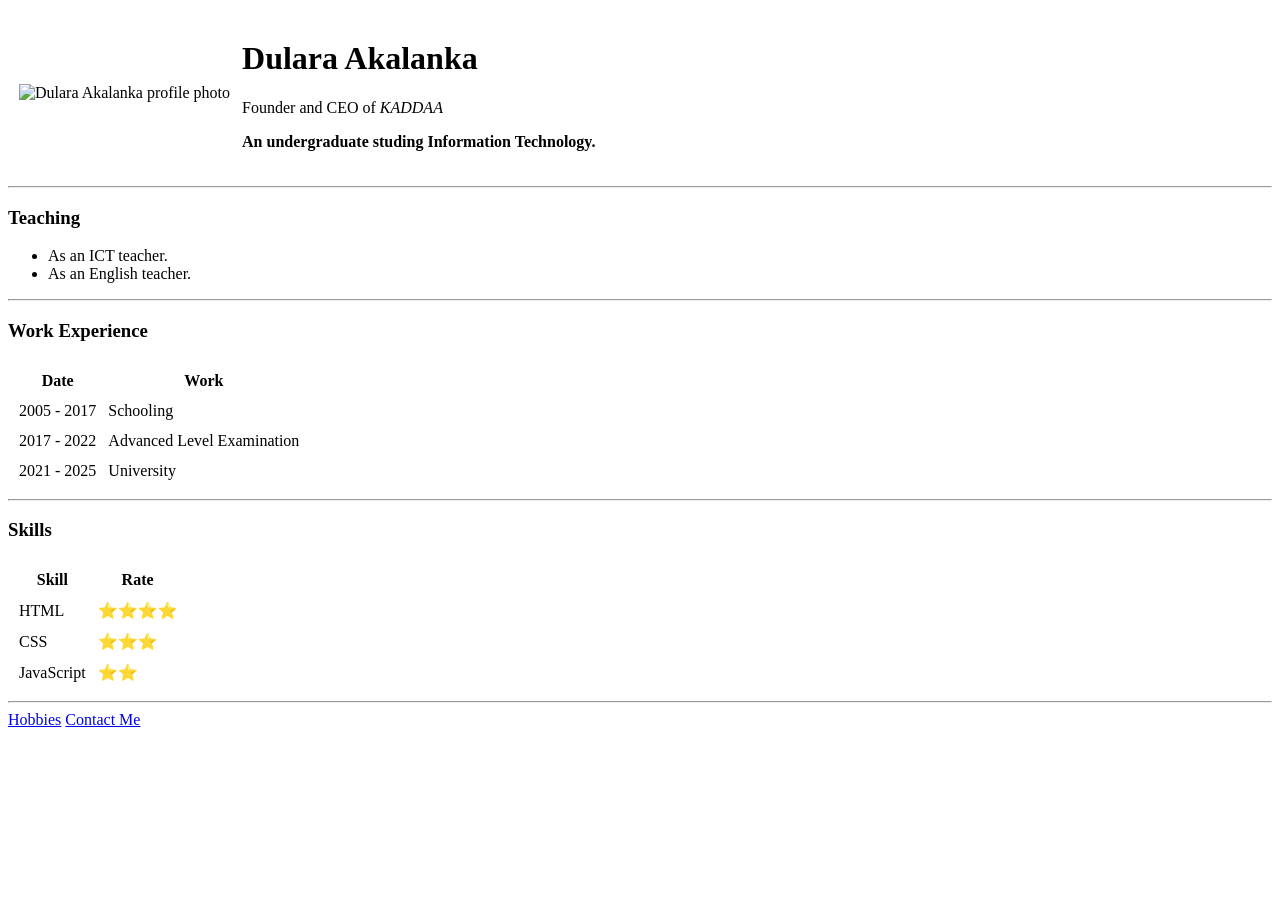
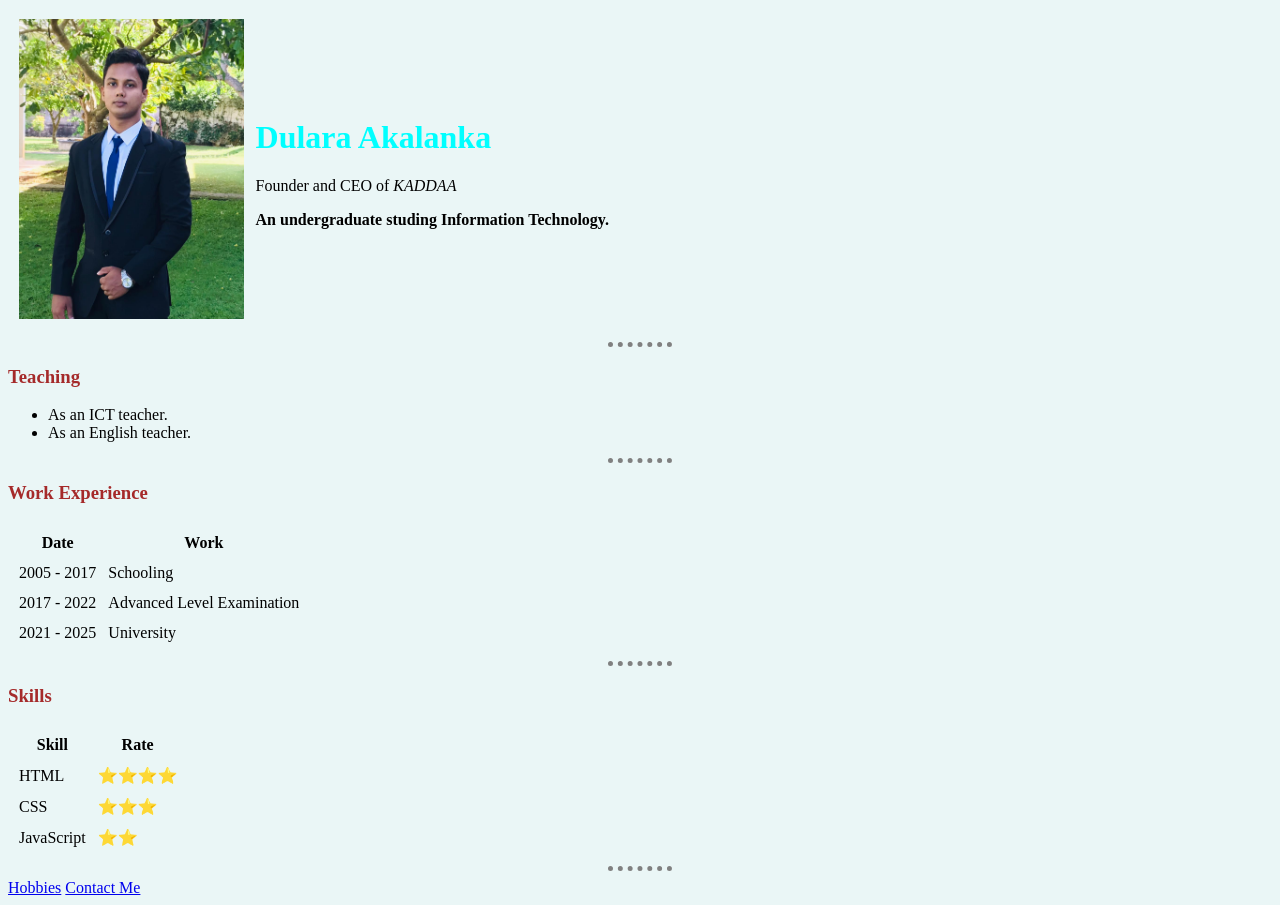
Before and after one commit to Dulara-Akalanka/CV, a plain HTML site: page index.html in a window 1280 px wide. Before the commit the page ends 800 px from the top, so only its background shows below. Drawn offline with Linux system fonts and the light colour scheme.

Commit message:
Update index.html
Simple Changes

```diff
--- a/index.html
+++ b/index.html
@@ -4,12 +4,13 @@
     <meta charset="UTF-8">
     <meta http-equiv="X-UA-Compatible" content="IE=edge">
     <meta name="viewport" content="width=device-width, initial-scale=1.0">
-    <title>My Web Profile</title>
+    <title>Dulara Akalanka's Profile</title>
+    <link rel="stylesheet" href="css/style.css">
 </head>
 <body>
     <table cellspacing="10">
         <tr>
-            <td><img src="mine.jpg" alt="Dulara Akalanka profile photo" height="300"></td>
+            <td><img src="images/mine.jpg" alt="Dulara Akalanka profile photo" height="300"></td>
             <td>
                 <h1>Dulara Akalanka</h1>
                 <p>Founder and CEO of <em>KADDAA</em></p>
```
